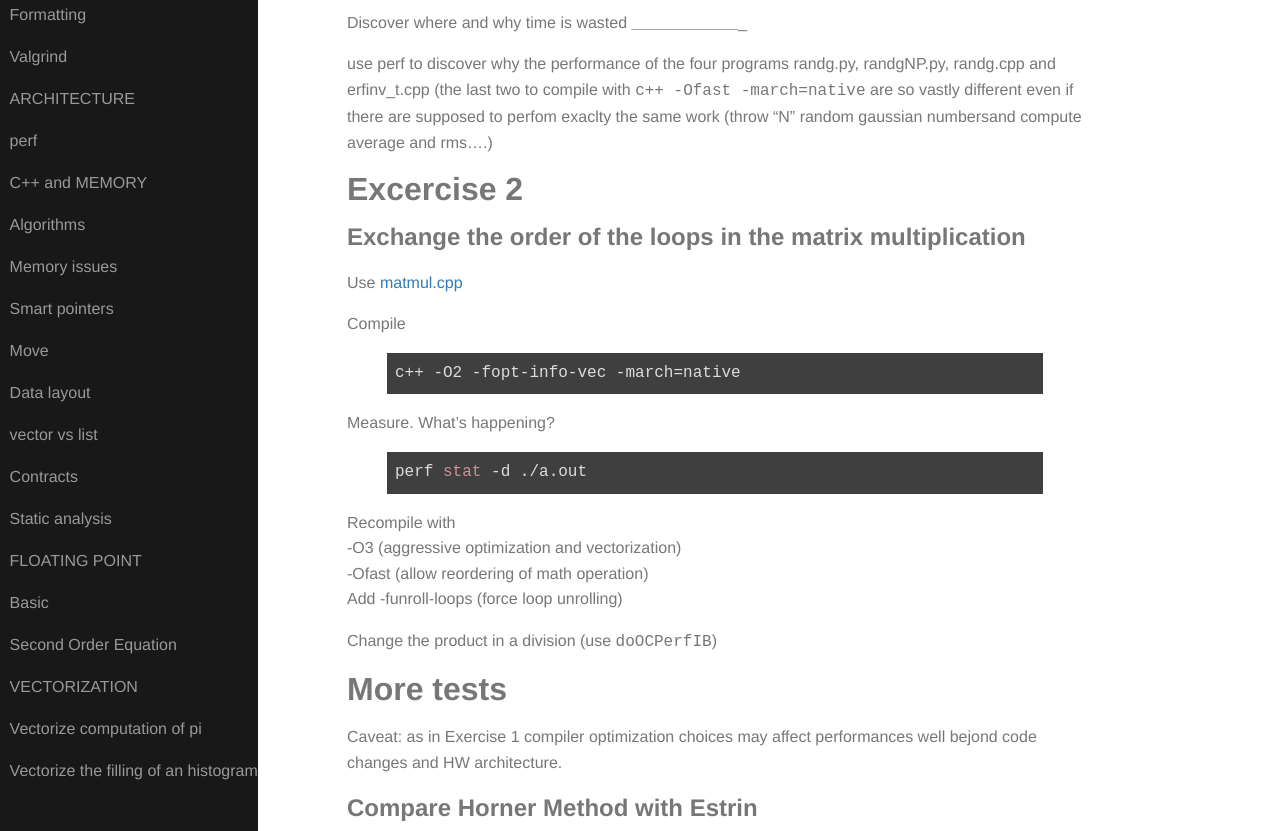
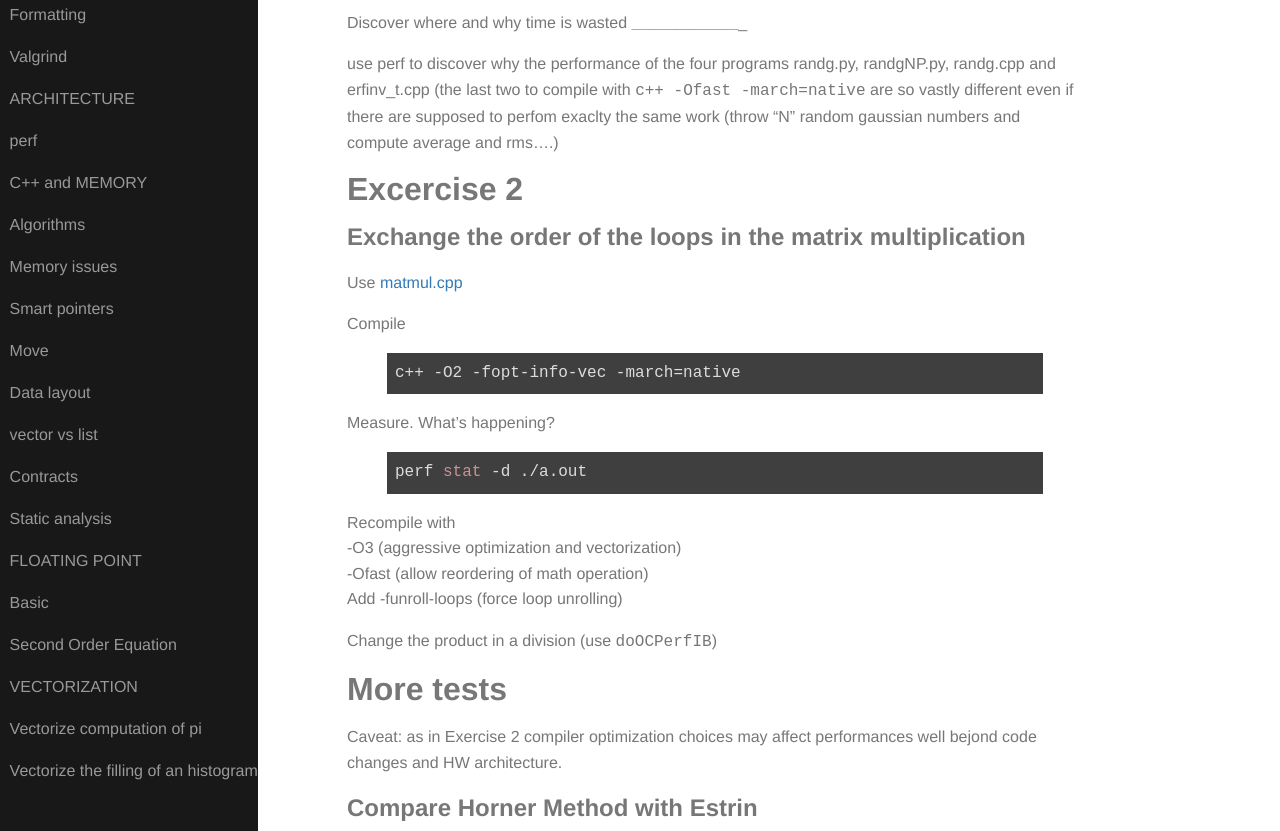
Before and after one commit to gudrutis/esc18, a Jekyll site: the page built from architecture/perf.markdown, in a window 1280 px wide and 1400 px high, scrolled down 1014 px. Shown: the part 179-1010 px from the top of the window. Built offline with Jekyll 4.4.1, drawn with Linux system fonts in a browser that asks for light colours.

Commit message:
power of 2

```diff
--- a/architecture/perf.markdown
+++ b/architecture/perf.markdown
@@ -64,7 +64,7 @@ _____________________________________
 use perf to discover why the performance of the four programs
 randg.py, randgNP.py, randg.cpp and erfinv_t.cpp (the last two to compile with ``c++ -Ofast -march=native``
 are so vastly different even if there are supposed to perfom exaclty the same work
-(throw "N" random gaussian numbersand compute average and rms....)
+(throw "N" random gaussian numbers and compute average and rms....)
 
 
 
@@ -97,7 +97,7 @@ More tests
 ==========
 
 
-Caveat: as in Exercise 1 compiler optimization choices may affect performances well bejond
+Caveat: as in Exercise 2 compiler optimization choices may affect performances well bejond
 code changes and HW architecture.
 
 
```
Also changed, not shown: 1 other file.
